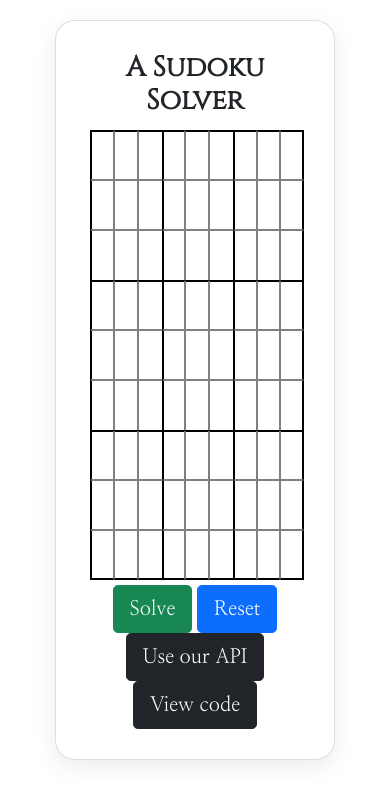
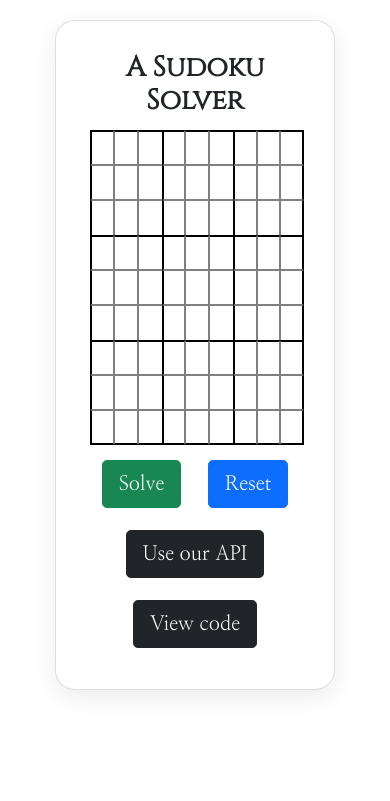
Before and after one commit to i27ae15/Sudoku-solver, a Flask app: page /sudoku in a window 390 px wide. Shown: the top 801 px of the page. Run offline with Flask 2, Linux system fonts and the light colour scheme; some libraries are stand-ins or nearby versions; some web fonts are replaced.

Commit message:
Add Responsive

```diff
--- a/static/style.css
+++ b/static/style.css
@@ -52,9 +52,14 @@ input:focus
 }
 
 
-@media (max-height: 900px){
-    .block{
-        height: 30px;
+@media (max-width: 400px){
+    button, a{
+        margin: 5%;
+
+    }
+
+    .grid .block{
+        height: 35px;
     }
 
     .sudoku{
```
